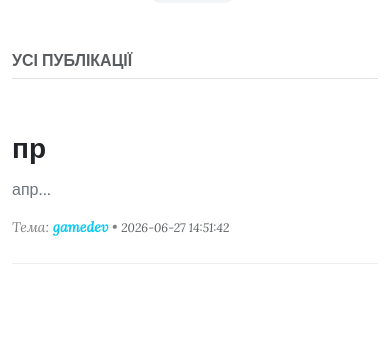
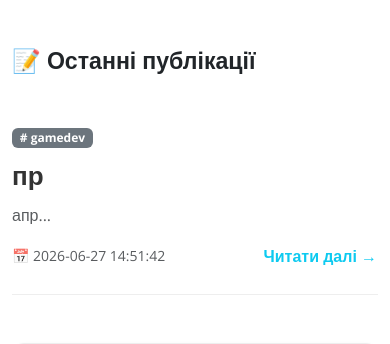
Before and after one commit to hubdefi62-prog/blog, a Flask app: page / in a window 390 px wide. Shown: the part 515-859 px from the top of the page. Run offline with Flask 3, Linux system fonts and the light colour scheme; data comes from the database, SQL or seed files in the repository.

Commit message:
first commit

```diff
--- a/templates/index.html
+++ b/templates/index.html
@@ -3,149 +3,155 @@
 <head>
     <meta charset="UTF-8">
     <meta name="viewport" content="width=device-width, initial-scale=1.0">
-    <title>MY Blog</title>
+    <title>Головна — MY.BLOG</title>
     <link href="https://cdn.jsdelivr.net/npm/bootstrap@5.3.3/dist/css/bootstrap.min.css" rel="stylesheet">
-    <link rel="preconnect" href="https://fonts.googleapis.com">
-    <link rel="preconnect" href="https://fonts.gstatic.com" crossorigin>
-    <link href="https://fonts.googleapis.com/css2?family=Lora:ital,wght@0,400;0,700;1,400&family=Open+Sans:wght@300;400;600;700&display=swap" rel="stylesheet">
+    <link href="https://fonts.googleapis.com/css2?family=Open+Sans:wght@300;400;600;700;800&display=swap" rel="stylesheet">
+    <style>
+        body { font-family: 'Open Sans', sans-serif; color: #404040; }
+        .navbar-custom { padding-top: 15px; padding-bottom: 15px; background-color: #1a1a1a; font-weight: 800; text-transform: uppercase; }
+        .navbar-custom .navbar-brand, .navbar-custom .nav-link { color: #ffffff !important; }
 
-    <style>
-        body { font-family: 'Open Sans', sans-serif; color: #404040; background-color: #ffffff; }
-        .navbar-custom { padding-top: 15px; padding-bottom: 15px; font-weight: 800; text-transform: uppercase; letter-spacing: 1px; z-index: 1030; }
-        .navbar-custom .navbar-brand, .navbar-custom .nav-link { color: #ffffff !important; transition: color 0.2s; }
-        .navbar-custom .nav-link:hover { color: rgba(255, 255, 255, 0.7) !important; }
-        .intro-carousel { margin-bottom: 50px; position: relative; height: 520px; overflow: hidden; background-color: #1a1a1a; }
-        .carousel-inner, .carousel-item { height: 100% !important; }
-        .carousel-item { background-size: cover; background-position: center; background-repeat: no-repeat; }
-        .carousel-item::before { content: ""; position: absolute; top: 0; left: 0; width: 100%; height: 100%; background: rgba(0, 0, 0, 0.55); }
+        .intro-carousel {
+            background: linear-gradient(rgba(0, 0, 0, 0.5), rgba(0, 0, 0, 0.5)), url('https://images.unsplash.com/photo-1499750310107-5fef28a66643?q=80&w=2070') center/cover no-repeat;
+            height: 520px;
+            color: white;
+            display: flex;
+            align-items: center;
+            justify-content: center;
+            text-align: center;
+        }
+
         @media (max-width: 768px) { .intro-carousel { height: 380px; } }
-        .post-preview { padding: 25px 0; border-bottom: 1px solid #eee; }
-        .post-preview > a { text-decoration: none; }
-        .post-title { font-size: 28px; margin-top: 0; margin-bottom: 10px; font-weight: 700; line-height: 1.4; color: #212529; transition: color 0.2s; }
-        .post-title:hover { color: #0085a1 !important; }
-        .post-meta { color: #808080; font-size: 14px; font-style: italic; font-family: 'Lora', serif; }
-        .tag-badge { background-color: #f3f4f6; color: #4b5563; padding: 5px 12px; border-radius: 20px; font-size: 13px; text-decoration: none; font-weight: 600; transition: all 0.2s; margin-right: 5px; display: inline-block; }
-        .tag-badge:hover, .tag-badge.active { background-color: #0085a1; color: white !important; }
-        .admin-box { background-color: #f8f9fa; border-radius: 12px; border: 1px solid #e5e7eb; }
+
+        .post-preview { padding: 25px 0; border-bottom: 1px solid #eee; transition: transform 0.2s; }
+        .post-preview:hover { transform: translateX(5px); }
+        .post-title { font-size: 26px; font-weight: 700; color: #333333; text-decoration: none; }
+        .post-title:hover { color: #0085a1; }
+
+        .sidebar-card { background-color: #f8f9fa; border-radius: 12px; padding: 25px; border: 1px solid #eee; }
+        .profile-img { width: 100px; height: 100px; object-fit: cover; border-radius: 50%; border: 3px solid #0085a1; }
+
         footer { padding: 40px 0; border-top: 1px solid #eee; margin-top: 80px; background-color: #fafafa; }
     </style>
 </head>
 <body>
 
-    <nav class="navbar navbar-expand-lg navbar-custom position-absolute w-100">
+    <nav class="navbar navbar-expand-lg navbar-custom w-100">
         <div class="container">
             <a class="navbar-brand fw-bold" href="/">MY.BLOG</a>
-            <div class="navbar-nav me-auto mb-2 mb-lg-0 d-flex flex-row">
+            <div class="navbar-nav ms-auto d-flex flex-row gap-2">
                 <a class="nav-link px-3 active" href="/">Головна</a>
                 <a class="nav-link px-3" href="/about">Про мене</a>
-            </div>
-            <div class="d-flex align-items-center">
                 {% if user %}
-                    <span class="text-white-50 small me-3">Вітаємо, {{ user['name'] }}!</span>
-                    <a href="/profile/{{ user['user_id'] }}" class="btn btn-sm btn-outline-light rounded-pill me-2">Мій акаунт</a>
-                    <a href="/logout" class="btn btn-outline-light btn-sm px-3 rounded-pill">Вийти</a>
+                    <a class="btn btn-outline-light rounded-pill px-3 btn-sm align-self-center" href="/profile/{{ user['user_id'] }}">Мій Акаунт</a>
+                    <a class="btn btn-danger rounded-pill px-3 btn-sm align-self-center" href="/logout">Вихід</a>
                 {% else %}
-                    <a href="/login" class="btn btn-outline-light btn-sm px-3 rounded-pill me-2">Вхід</a>
-                    <a href="/register" class="btn btn-light btn-sm px-3 rounded-pill">Реєстрація</a>
+                    <a class="btn btn-outline-light rounded-pill px-3 btn-sm align-self-center" href="/login">Вхід</a>
+                    <a class="btn btn-info rounded-pill px-3 btn-sm align-self-center text-white" href="/register">Реєстрація</a>
                 {% endif %}
             </div>
         </div>
     </nav>
 
-    <header id="headerCarousel" class="carousel slide carousel-fade intro-carousel" data-bs-ride="carousel" data-bs-interval="3000">
-        <div class="carousel-indicators">
-            <button type="button" data-bs-target="#headerCarousel" data-bs-slide-to="0" class="active" aria-current="true" aria-label="Slide 1"></button>
-            <button type="button" data-bs-target="#headerCarousel" data-bs-slide-to="1" aria-label="Slide 2"></button>
-            <button type="button" data-bs-target="#headerCarousel" data-bs-slide-to="2" aria-label="Slide 3"></button>
-        </div>
-        <div class="carousel-inner">
-            <div class="carousel-item active" style="background-image: url('{{ url_for('static', filename='images/photo1.jpg') }}');"></div>
-            <div class="carousel-item" style="background-image: url('{{ url_for('static', filename='images/photo2.jpg') }}');"></div>
-            <div class="carousel-item" style="background-image: url('{{ url_for('static', filename='images/photo3.jpg') }}');"></div>
+    <header class="intro-carousel">
+        <div class="container text-center">
+            <h1 class="display-3 fw-800 text-uppercase tracking-wide m-0">Мій IT Щоденник</h1>
+            <p class="fs-4 fw-light text-white-50 mt-2">Розробка, логіка та створення крутих проєктів</p>
         </div>
     </header>
 
-    <div class="container">
-        <div class="row justify-content-center">
-            <div class="col-lg-8 col-md-10">
+    <div class="container my-5">
+        <div class="row g-5">
 
-                <div class="mb-5 text-center">
-                    <span class="text-muted small d-block mb-2 text-uppercase fw-bold tracking-wider">Теми блогу:</span>
-                    <a href="/" class="tag-badge {% if not selected_category %}active{% endif %}"># Усі теми</a>
-                    {% for category in categories %}
-                        <a href="/?category_id={{ category['category_id'] }}" class="tag-badge {% if selected_category == category['category_id'] %}active{% endif %}"># {{ category['category_name'] }}</a>
-                    {% endfor %}
-                </div>
+            <div class="col-lg-8">
 
                 {% if user and user['is_admin'] == 1 %}
-                    <div class="admin-box p-4 mb-5 shadow-sm">
-                        <h4 class="fw-bold mb-3 text-dark text-center">📝 Створити новий запис</h4>
+                    <div class="card card-body shadow-sm mb-5 p-4 border-0 bg-light rounded-3">
+                        <div class="d-flex justify-content-between align-items-center mb-3 flex-wrap gap-2">
+                            <h4 class="fw-bold m-0 text-dark">✍️ Створити нову публікацію</h4>
+                            <a href="/admin/categories" class="btn btn-sm btn-outline-dark rounded-pill px-3">⚙️ Керувати темами</a>
+                        </div>
+
                         <form action="/" method="POST">
                             <div class="mb-3">
-                                <select class="form-select" id="category_id" name="category_id" required>
-                                    <option value="" disabled selected>Оберіть категорію...</option>
-                                    {% for category in categories %}
-                                        <option value="{{ category['category_id'] }}">{{ category['category_name'] }}</option>
+                                <label class="form-label small fw-bold text-muted">Оберіть тему (категорію):</label>
+                                <select class="form-select" name="category_id" required>
+                                    {% for cat in categories %}
+                                        <option value="{{ cat['category_id'] }}">{{ cat['category_name'] }}</option>
                                     {% endfor %}
                                 </select>
                             </div>
                             <div class="mb-3">
-                                <input type="text" class="form-control" id="title" name="title" placeholder="Заголовок статті..." required>
+                                <input type="text" class="form-control fw-bold" name="title" placeholder="Заголовок статті..." required>
                             </div>
                             <div class="mb-3">
-                                <textarea class="form-control" id="text" name="text" rows="4" placeholder="Текст твого поста..." required></textarea>
+                                <textarea class="form-control" name="text" rows="5" placeholder="Текст вашої статті..." required></textarea>
                             </div>
-                            <div class="text-end">
-                                <button type="submit" class="btn btn-dark px-4 rounded-pill fw-bold">Опублікувати</button>
-                            </div>
+                            <button type="submit" class="btn btn-dark rounded-pill px-4 fw-bold w-100">Опублікувати на сайт</button>
                         </form>
                     </div>
                 {% endif %}
 
-                <h3 class="fw-bold pb-2 border-bottom text-uppercase fs-6 tracking-wide text-muted mb-4">
-                    {% if selected_category %} Публікації з обраної теми {% else %} Усі публікації {% endif %}
-                </h3>
+                <h3 class="fw-bold mb-4 text-dark">📝 Останні публікації</h3>
 
                 {% if posts %}
                     {% for post in posts %}
                         <div class="post-preview">
-                            <a href="/post/{{ post['post_id'] }}">
-                                <h2 class="post-title">{{ post['title'] }}</h2>
-                                <p class="text-secondary mt-2" style="font-size: 16px;">{{ post['text'][:160] }}...</p>
-                            </a>
-                            <div class="d-flex justify-content-between align-items-center mt-2 flex-wrap gap-2">
-                                <p class="post-meta m-0">
-                                    Тема: <span class="text-info fw-bold">{{ post['category_name'] }}</span> • <small class="text-muted">{{ post['datetime'] }}</small>
-                                </p>
-
-                                {% if user and user['is_admin'] == 1 %}
-                                    <div class="d-flex gap-2">
-                                        <a href="/post/{{ post['post_id'] }}/edit" class="btn btn-sm btn-outline-secondary rounded-pill px-3">Редагувати</a>
-                                        <form action="/post/{{ post['post_id'] }}/delete" method="POST" onsubmit="return confirm('Ви впевнені, що хочете видалити цю статтю?');">
-                                            <button type="submit" class="btn btn-sm btn-outline-danger rounded-pill px-3">Видалити</button>
-                                        </form>
-                                    </div>
-                                {% endif %}
+                            <span class="badge bg-secondary mb-2"># {{ post['category_name'] }}</span>
+                            <a href="/post/{{ post['post_id'] }}" class="d-block post-title">{{ post['title'] }}</a>
+                            <p class="text-muted mt-2 lh-base">{{ post['text'][:180] }}...</p>
+                            <div class="d-flex justify-content-between align-items-center mt-3">
+                                <span class="text-muted small">📅 {{ post['datetime'] }}</span>
+                                <a href="/post/{{ post['post_id'] }}" class="btn btn-link text-info p-0 text-decoration-none fw-bold">Читати далі →</a>
                             </div>
                         </div>
                     {% endfor %}
                 {% else %}
-                    <div class="text-center py-5">
-                        <p class="text-muted fs-5">У цій категорії ще немає жодної статті 📝</p>
-                        <a href="/" class="btn btn-outline-secondary btn-sm rounded-pill px-3">Повернутися до всіх</a>
-                    </div>
+                    <p class="text-muted py-4 fs-5">У цій категорії ще немає жодної статті.</p>
                 {% endif %}
 
             </div>
+
+            <div class="col-lg-4">
+
+                <div class="sidebar-card text-center shadow-sm mb-4">
+                    {% if admin %}
+                        <img src="{{ admin['image'] if admin['image'] else 'https://images.unsplash.com/photo-1535713875002-d1d0cf377fde?q=80&w=2080' }}" class="profile-img mb-3" alt="Admin">
+                        <h5 class="fw-bold m-0 text-dark">{{ admin['name'] }}</h5>
+                        <p class="text-info small mb-3">@{{ admin['username'] }} (Автор блогу)</p>
+                        <p class="text-secondary small m-0">{{ admin['description_short'] if admin['description_short'] else 'Вітаю у моєму блозі про технології!' }}</p>
+                        <hr>
+                        <a href="/profile/{{ admin['user_id'] }}" class="btn btn-sm btn-outline-dark rounded-pill px-3">Детальніше про мене</a>
+                    {% else %}
+                        <h5 class="fw-bold text-dark">Адміністратор</h5>
+                        <p class="text-muted small">Профіль адміністратора ще не налаштовано.</p>
+                    {% endif %}
+                </div>
+
+                <div class="sidebar-card shadow-sm">
+                    <h5 class="fw-bold mb-3 text-dark">🏷️ Теми блогу</h5>
+                    <div class="list-group list-group-flush">
+                        <a href="/" class="list-group-item list-group-item-action d-flex justify-content-between align-items-center px-0 {% if not selected_category %}text-info fw-bold{% endif %}">
+                            Всі теми
+                        </a>
+                        {% for cat in categories %}
+                            <a href="/?category_id={{ cat['category_id'] }}" class="list-group-item list-group-item-action d-flex justify-content-between align-items-center px-0 {% if selected_category == cat['category_id'] %}text-info fw-bold{% endif %}">
+                                # {{ cat['category_name'] }}
+                            </a>
+                        {% endfor %}
+                    </div>
+                </div>
+
+            </div>
+
         </div>
     </div>
 
     <footer class="text-center">
         <div class="container">
-            <p class="text-muted small m-0">© MY.BLOG 2026 | Створено на Flask & Bootstrap</p>
+            <p class="text-muted small m-0">© MY.BLOG 2026</p>
         </div>
     </footer>
 
-    <script src="https://cdn.jsdelivr.net/npm/bootstrap@5.3.3/dist/js/bootstrap.bundle.min.js"></script>
 </body>
 </html>
```
